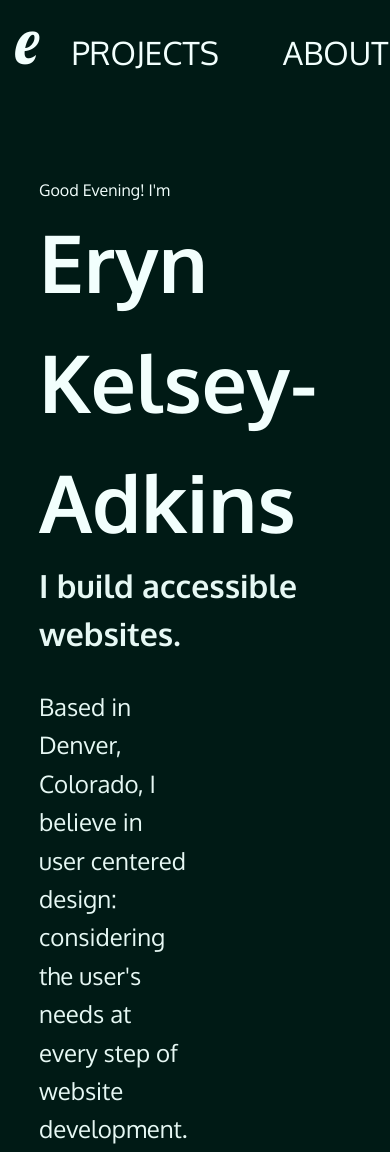
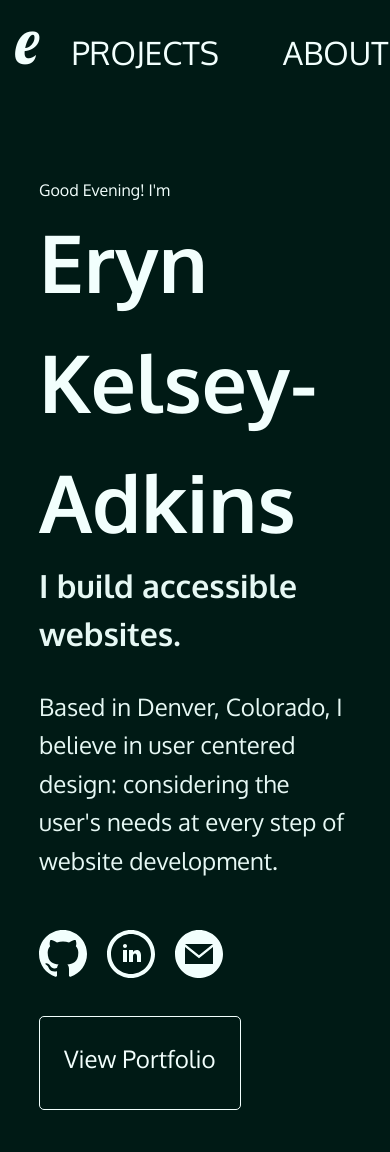
Before and after one commit to ekelseya/portfolio, a plain HTML site: page index.html in a window 390 px wide. Shown: the top 1152 px of the page. Drawn offline with Linux system fonts and the light colour scheme.

Commit message:
Update styles.css

```diff
--- a/styles/styles.css
+++ b/styles/styles.css
@@ -146,6 +146,12 @@ nav a:focus-visible {
 #home a {
     text-decoration: none;
     padding-bottom: 2rem;
+}
+
+@media (max-width: 798px) {
+    #home p:nth-child(3) {
+        width: 100%;
+    }
 }
 
 svg {
@@ -329,7 +335,7 @@ hr {
     line-height: 2;
 }
 
-@media screen and (max-width: 796px){
+@media screen and (max-width: 798px){
     #about ul {
         -webkit-column-count: 1;
         -moz-column-count: 1;
```
Also changed, not shown: index.html (line endings or trailing spaces).
